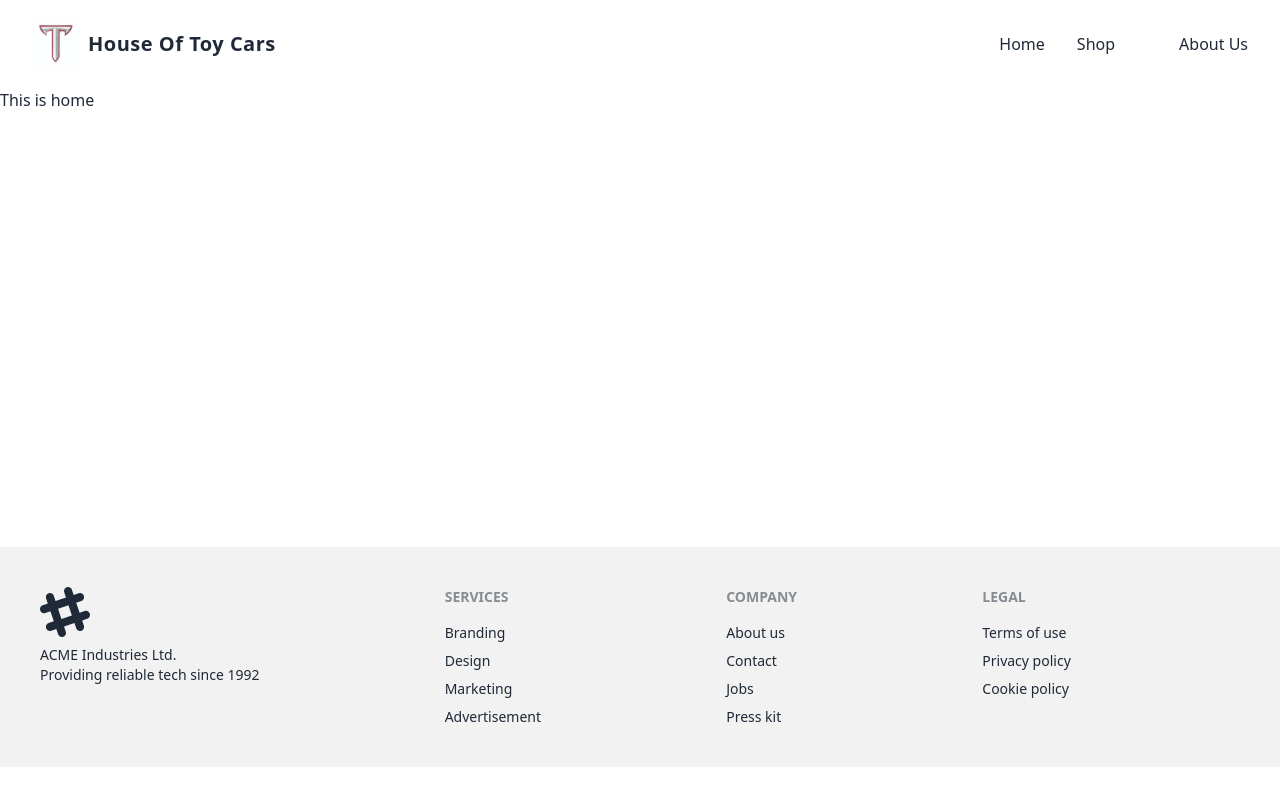
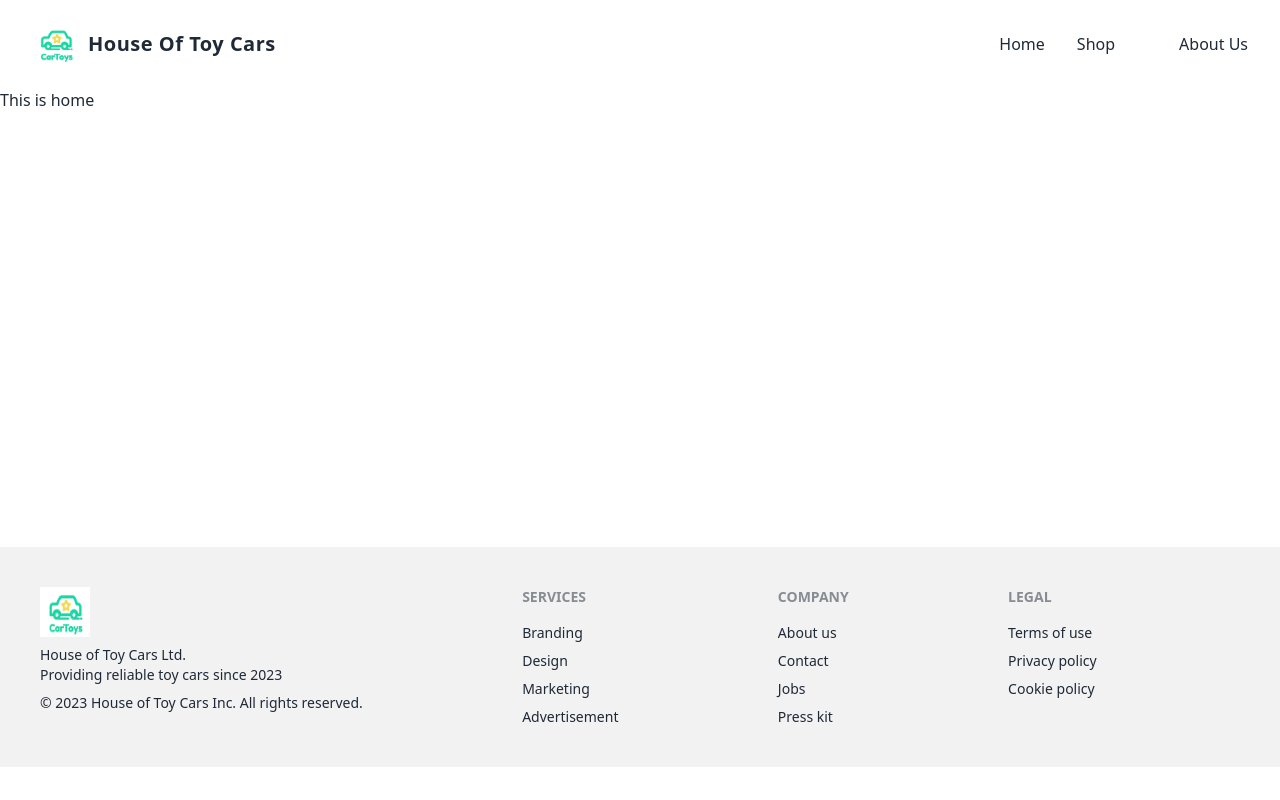
Before and after one commit to Sahrial-alam34/toy-marketplace-client, a React (Vite) app: page / in a window 1280 px wide. Built offline with nearby package versions, Linux system fonts and the light colour scheme.

Commit message:
logo and fav icon added

```diff
--- a/index.html
+++ b/index.html
@@ -2,9 +2,9 @@
 <html lang="en">
   <head>
     <meta charset="UTF-8" />
-    <link rel="icon" type="image/svg+xml" href="/vite.svg" />
+    <link rel="icon" type="image/svg+xml" href="/public/toyCars.ico" />
     <meta name="viewport" content="width=device-width, initial-scale=1.0" />
-    <title>Vite + React</title>
+    <title>House of Toy Cars</title>
   </head>
   <body>
     <div id="root"></div>
--- a/src/pages/Shared/Footer/Footer.jsx
+++ b/src/pages/Shared/Footer/Footer.jsx
@@ -1,10 +1,11 @@
-
+import logo from '../../../assets/logo/toycars.jpg'
 const Footer = () => {
     return (
         <footer className="footer p-10 bg-base-200 text-base-content">
             <div>
-                <svg width="50" height="50" viewBox="0 0 24 24" xmlns="http://www.w3.org/2000/svg" fillRule="evenodd" clipRule="evenodd" className="fill-current"><path d="M22.672 15.226l-2.432.811.841 2.515c.33 1.019-.209 2.127-1.23 2.456-1.15.325-2.148-.321-2.463-1.226l-.84-2.518-5.013 1.677.84 2.517c.391 1.203-.434 2.542-1.831 2.542-.88 0-1.601-.564-1.86-1.314l-.842-2.516-2.431.809c-1.135.328-2.145-.317-2.463-1.229-.329-1.018.211-2.127 1.231-2.456l2.432-.809-1.621-4.823-2.432.808c-1.355.384-2.558-.59-2.558-1.839 0-.817.509-1.582 1.327-1.846l2.433-.809-.842-2.515c-.33-1.02.211-2.129 1.232-2.458 1.02-.329 2.13.209 2.461 1.229l.842 2.515 5.011-1.677-.839-2.517c-.403-1.238.484-2.553 1.843-2.553.819 0 1.585.509 1.85 1.326l.841 2.517 2.431-.81c1.02-.33 2.131.211 2.461 1.229.332 1.018-.21 2.126-1.23 2.456l-2.433.809 1.622 4.823 2.433-.809c1.242-.401 2.557.484 2.557 1.838 0 .819-.51 1.583-1.328 1.847m-8.992-6.428l-5.01 1.675 1.619 4.828 5.011-1.674-1.62-4.829z"></path></svg>
-                <p>ACME Industries Ltd.<br />Providing reliable tech since 1992</p>
+                <img className='h-[50px] w-[50px]' src={logo} alt="" />
+                <p>House of Toy Cars Ltd.<br />Providing reliable toy cars since 2023</p>
+                <p> © 2023 House of Toy Cars  Inc. All rights reserved.</p>
             </div>
             <div>
                 <span className="footer-title">Services</span>
--- a/src/pages/Shared/Header/Header.jsx
+++ b/src/pages/Shared/Header/Header.jsx
@@ -2,7 +2,7 @@
 import { useState } from 'react';
 import { Link, NavLink } from 'react-router-dom'
 
-import logo from '../../../assets/logo/Troy-University-T-Car-Decal-Sticker-Mockup.jpg'
+import logo from '../../../assets/logo/toycars.jpg'
 
 
 const Header = () => {
```
Also changed, not shown: src/assets/logo/toycars.jpg (added), 1 other file (tests, documents, lock files or other folders).
